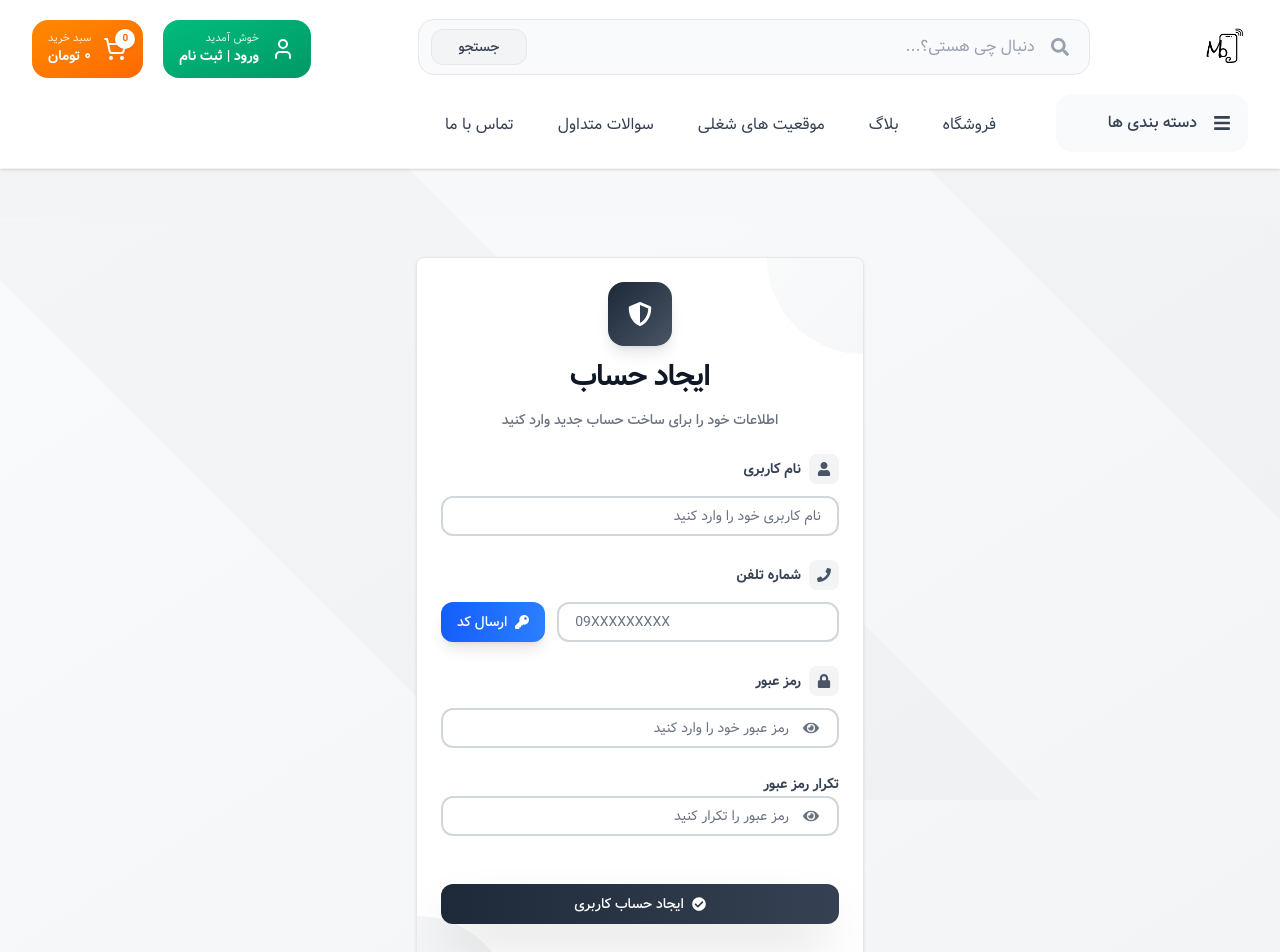
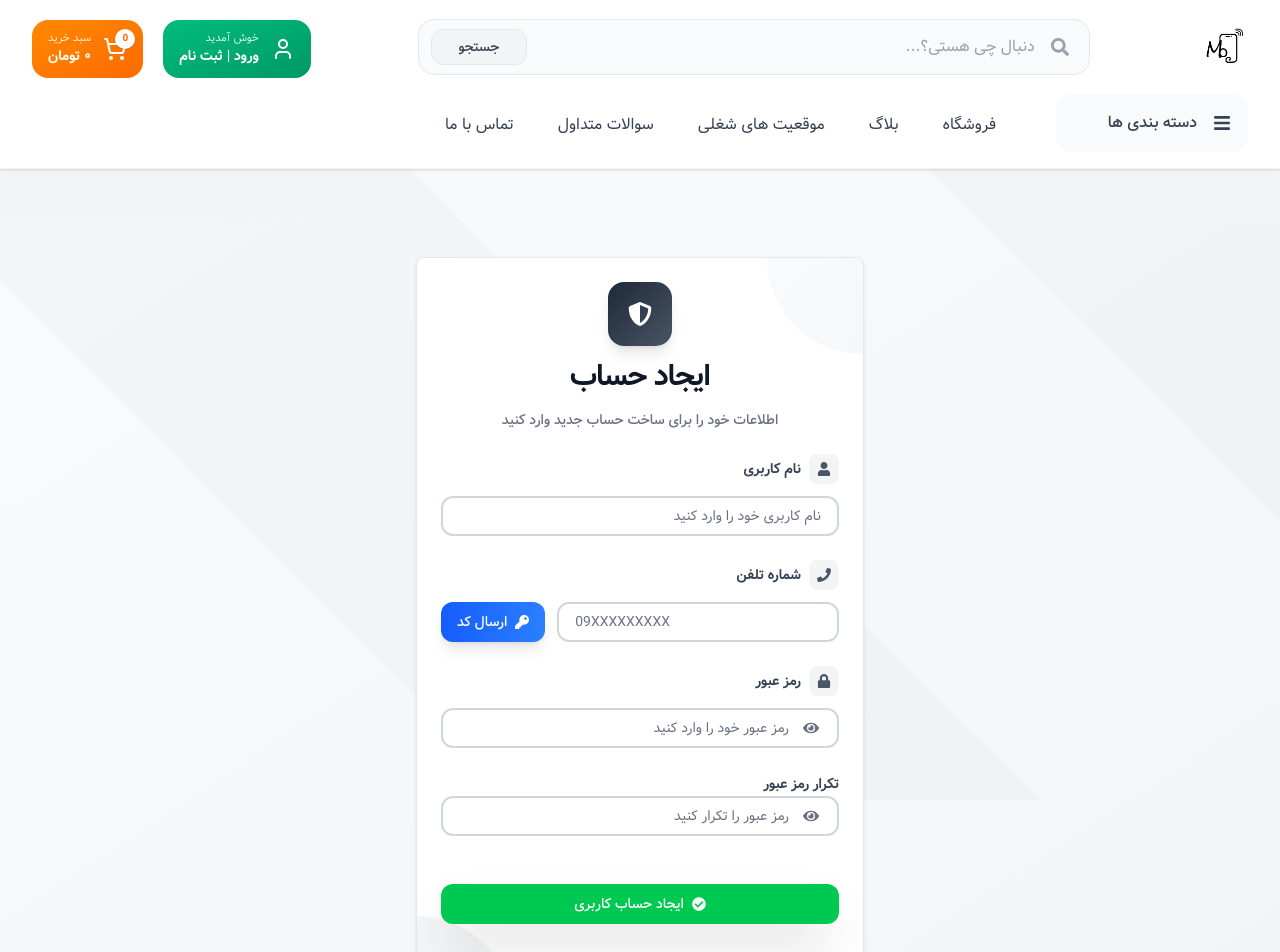
Before and after one commit to mahdiAsadollahi/mobilisho, a Next.js app: page /register in a window 1280 px wide. Shown: the top 952 px of the page. Built offline with nearby package versions, Linux system fonts and the light colour scheme.

Commit message:
change submit color btn in /register

```diff
--- a/app/register/page.js
+++ b/app/register/page.js
@@ -418,7 +418,7 @@ export default function RegisterPage() {
             {/* دکمه ثبت‌نام */}
             <Button
               type="submit"
-              className="w-full bg-linear-to-r from-gray-800 to-gray-700 hover:from-gray-700 hover:to-gray-600 dark:from-gray-700 dark:to-gray-600 dark:hover:from-gray-600 dark:hover:to-gray-500 text-white py-3.5 rounded-xl font-bold text-lg shadow-2xl hover:shadow-3xl transition-all duration-300 transform hover:-translate-y-0.5 mt-6"
+              className="w-full bg-green-500 text-white py-3.5 rounded-xl font-bold text-lg shadow-2xl hover:shadow-3xl transition-all duration-300 transform hover:-translate-y-0.5 mt-6"
             >
               <FaCheckCircle className="ml-2" />
               ایجاد حساب کاربری
```
